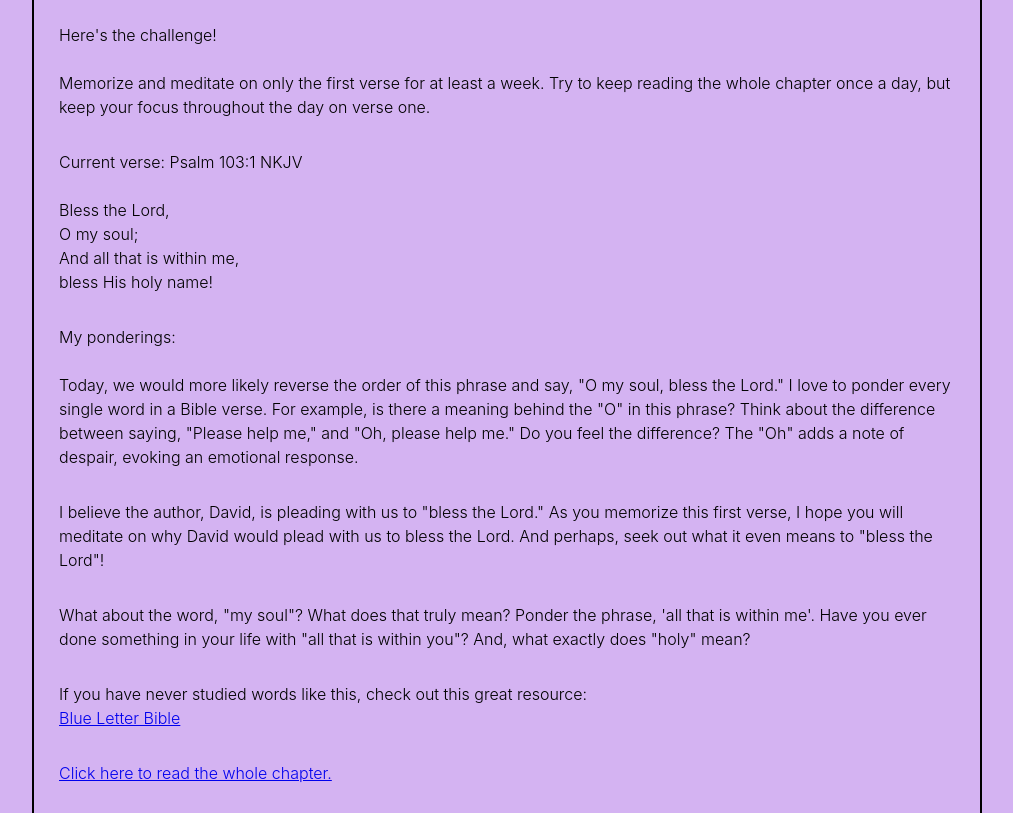
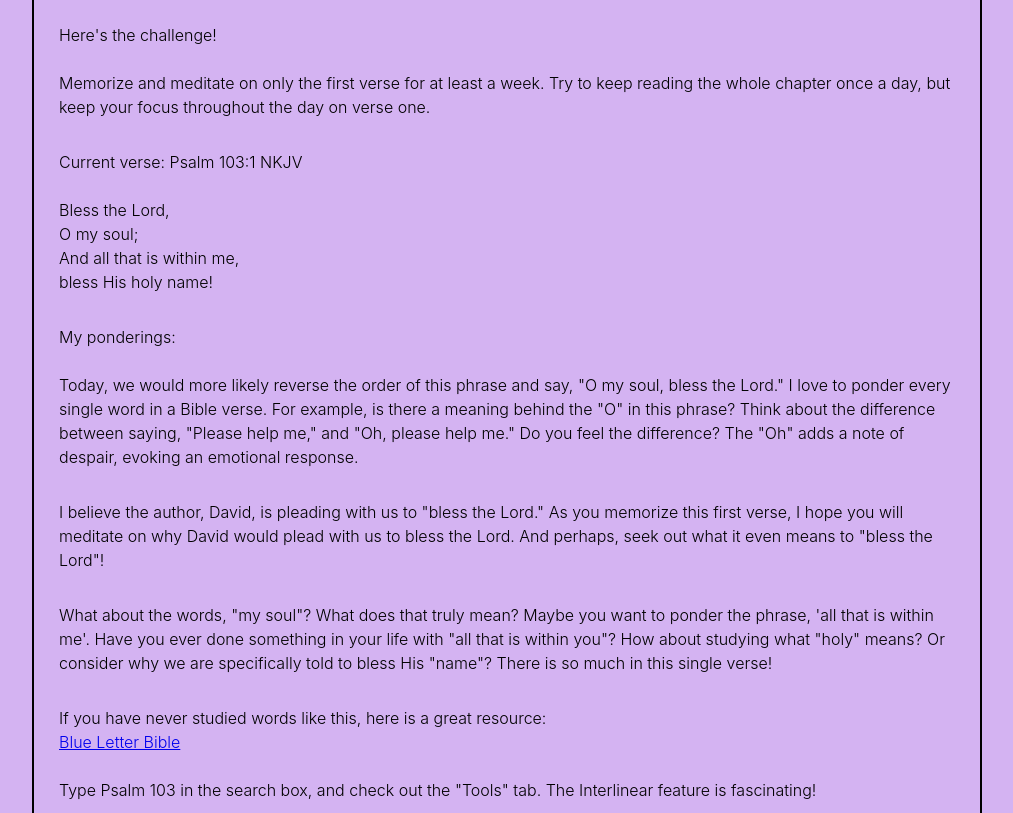
Before and after one commit to berlyKay/Psalm_103, a plain HTML site: page index.html in a window 1280 px wide. Shown: the part 110-923 px from the top of the page, without its empty margins (133-1146 px from the left). Drawn offline with Linux system fonts and the light colour scheme.

Commit message:
Update index.html
Updated ponderings

```diff
--- a/index.html
+++ b/index.html
@@ -46,7 +46,18 @@
             what it even means to "bless the Lord"!
         </p>
 
-        <p class="extra">What about the word, "my soul"? What does that truly mean?
+        <p class="extra">What about the words, "my soul"? What does that truly mean?
+            Maybe you want to ponder the phrase, 'all that is within me'. Have you ever done
+            something in your life with "all that is within you"? How about studying what "holy" means?
+            Or consider why we are specifically told to bless His "name"? There is so much in this single verse!
+        </p>
+
+        <p class="blb">If you have never studied words like this, here is a great resource:
+            <a href="https://www.blueletterbible.org/" target="_blank">Blue Letter Bible</a><br>
+            Type Psalm 103 in the search box, and check out the "Tools" tab. The Interlinear feature is fascinating!
+        </p>
+
+<!--         <p class="extra">What about the word, "my soul"? What does that truly mean?
             Ponder the phrase, 'all that is within me'. Have you ever done
             something in your life with "all that is within you"? And, what exactly
             does "holy" mean?
@@ -54,7 +65,7 @@
 
         <p class="blb">If you have never studied words like this, check out this
             great resource: <a href="https://www.blueletterbible.org/" target="_blank">Blue Letter Bible</a>
-        </p>
+        </p> -->
 
         <p class="chapter">
             <a href="chapter.html" target="_blank">Click here to read the whole chapter.</a>
```
